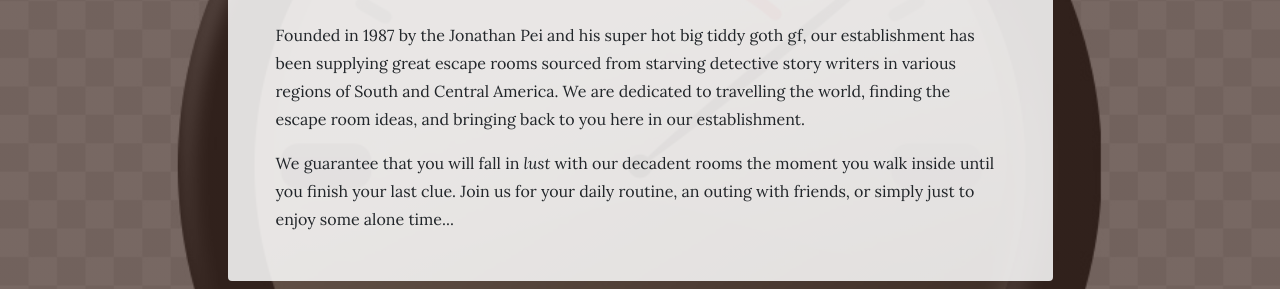
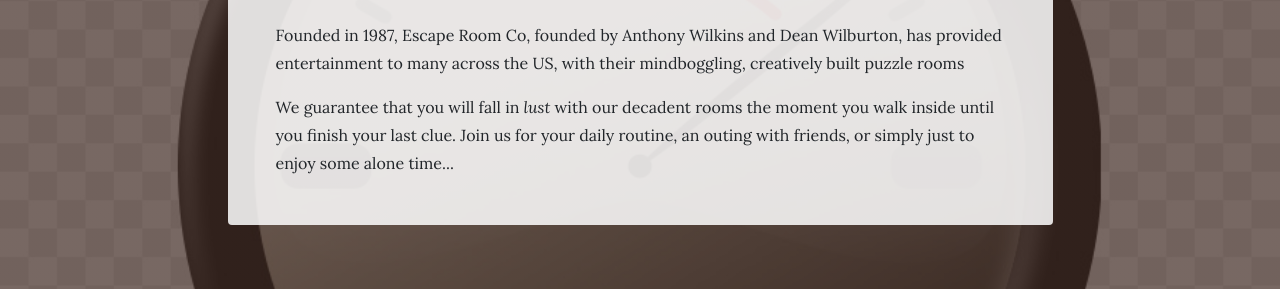
Before and after one commit to RadiantCheddar/websitedesign, a website: page about.html in a window 1280 px wide. Shown: the part 511-800 px from the top of the page. Drawn offline with Linux system fonts and the light colour scheme.

Commit message:
Update about.html

```diff
--- a/about.html
+++ b/about.html
@@ -65,7 +65,7 @@
                   <span class="section-heading-upper">GOOD ROOMS, THE BEST!</span>
                   <span class="section-heading-lower">About Our rooms</span>
                 </h2>
-                <p>Founded in 1987 by the Jonathan Pei and his super hot big tiddy goth gf, our establishment has been supplying great escape rooms sourced from starving detective story writers in various regions of South and Central America. We are dedicated to travelling the world, finding the escape room ideas, and bringing back to you here in our establishment.</p>
+                <p>Founded in 1987, Escape Room Co, founded by Anthony Wilkins and Dean Wilburton, has provided entertainment to many across the US, with their mindboggling, creatively built puzzle rooms</p>
                 <p class="mb-0">We guarantee that you will fall in <em>lust</em> with our decadent rooms the moment you walk inside until you finish your last clue. Join us for your daily routine, an outing with friends, or simply just to enjoy some alone time...</p>
               </div>
             </div>
```
